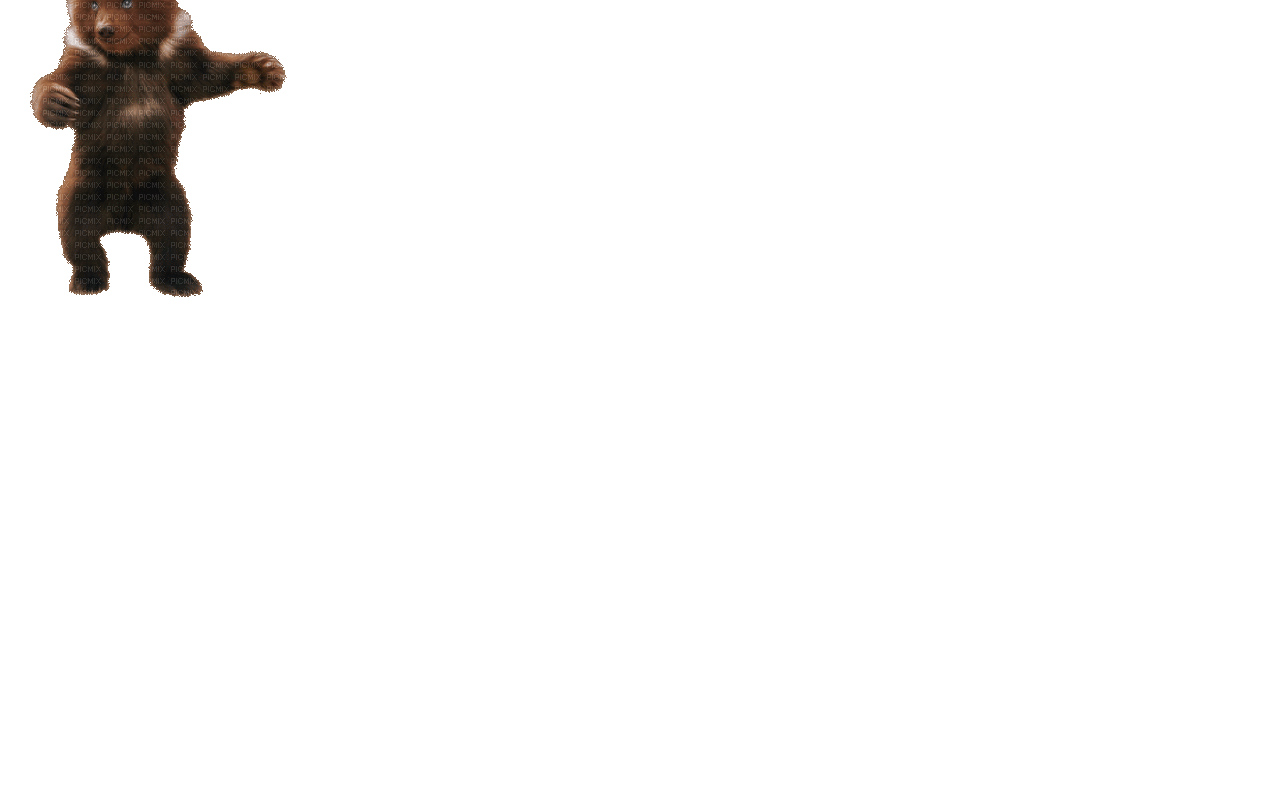
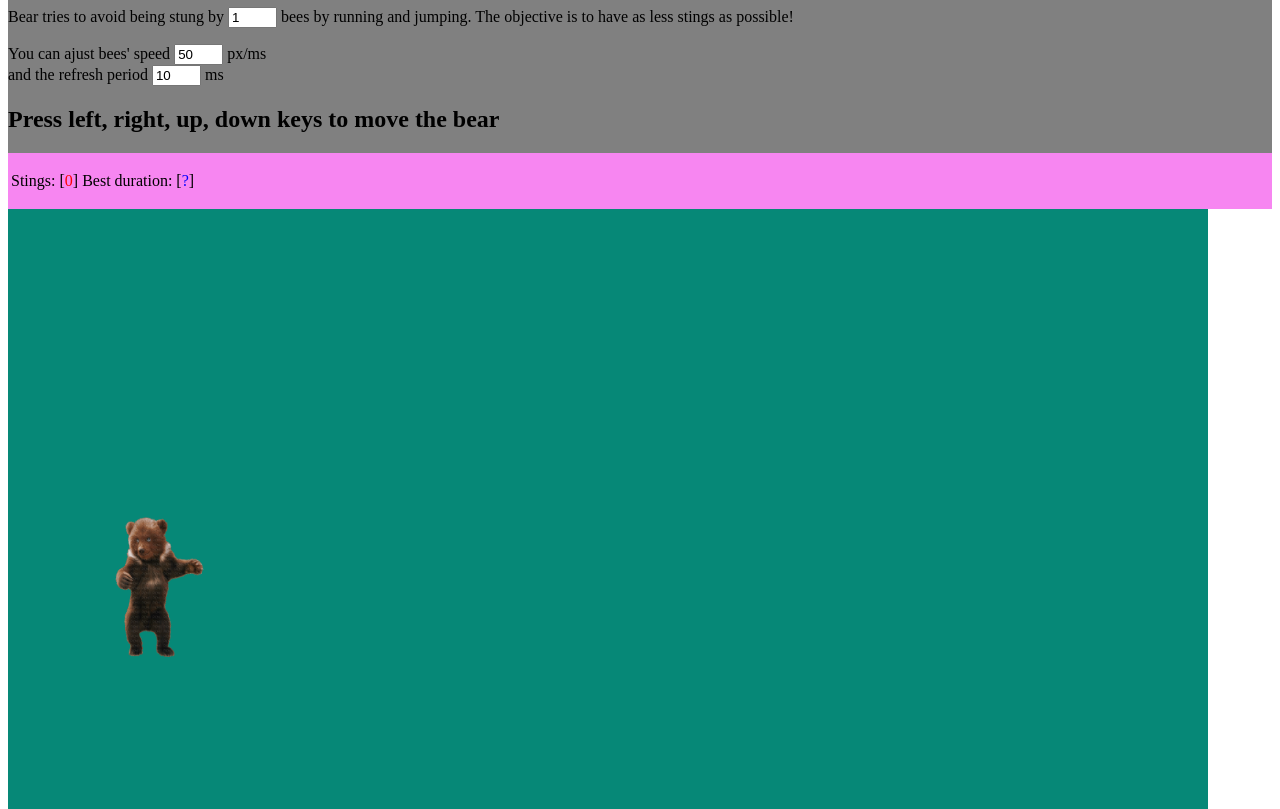
Before and after one commit to Alistair-B-HW/Lab_2, a website: page index.html in a window 1280 px wide. Shown: the part 81-890 px from the top of the page. Before the commit the page ends 800 px from the top, so only its background shows below. Drawn offline with Linux system fonts and the light colour scheme.

Commit message:
BMove and CSS Added css to allow bear to move

```diff
--- /dev/null
+++ b/game.css
@@ -0,0 +1,40 @@
+#bear {
+  position: absolute;
+  left: 100px;
+  /*top: 240px;*/
+  width: 100px;
+  height: 160px;
+}
+
+#board {
+  position: absolute;
+  height: 600px;
+  width: 1200px;
+  background-color: rgb(6, 136, 119);
+  align-content: center;
+  align-self: center;
+}
+
+#title {
+  background-color: rgb(128, 128, 128);
+  align-content: center;
+  align-self: center;
+}
+
+#scores {
+  background-color: rgb(247, 134, 241);
+  align-content: center;
+  align-self: center;
+}
+
+.location {
+  color: green;
+}
+
+#hits {
+  color: red;
+}
+
+#duration {
+  color: blue;
+}
--- a/game.js
+++ b/game.js
@@ -1,3 +1,11 @@
+function start() {
+  //create bear
+  bear = new Bear();
+
+  // Add an event listener to the keypress event.
+  document.addEventListener("keydown", moveBear, false);
+}
+
 function Bear() {
   this.dBear = 100;
   this.htmlElement = document.getElementById("bear");
@@ -14,13 +22,6 @@ function Bear() {
     this.htmlElement.style.top = this.y + "px";
     this.htmlElement.style.display = "absolute";
   };
-}
-
-function start() {
-  //create bear
-  bear = new Bear();
-  // Add an event listener to the keypress event.
-  document.addEventListener("keydown", moveBear, false);
 }
 
 // Handle keyboad events
@@ -65,3 +66,24 @@ this.move = function (xDir, yDir) {
   this.y += this.dBear * yDir;
   this.display();
 };
+
+this.fitBounds = function () {
+  let parent = this.htmlElement.parentElement;
+  let iw = this.htmlElement.offsetWidth;
+  let ih = this.htmlElement.offsetHeight;
+  let l = parent.offsetLeft;
+  let t = parent.offsetTop;
+  let w = parent.offsetWidth;
+  let h = parent.offsetHeight;
+  if (this.x < 0) this.x = 0;
+  if (this.x > w - iw) this.x = w - iw;
+  if (this.y < 0) this.y = 0;
+  if (this.y > h - ih) this.y = h - ih;
+};
+
+this.move = function (xDir, yDir) {
+  this.fitBounds(); //we add this instruction to keep bear within board
+  this.x += this.dBear * xDir;
+  this.y += this.dBear * yDir;
+  this.display();
+};
--- a/index.html
+++ b/index.html
@@ -1,20 +1,37 @@
 <!DOCTYPE html>
 <html lang="en">
   <head>
-    <meta charset="UTF-8" />
-    <meta name="viewport" content="width=device-width, initial-scale=1.0" />
-    <meta http-equiv="X-UA-Compatible" content="ie=edge" />
+    <meta http-equiv="Content-Type" content="text/html; charset=UTF-8" />
+    <link rel="stylesheet" type="text/css" href="game.css" media="all" />
+    <meta name="viewport" content="width=device-width, initial-scale=1" />
     <title>Bear Game</title>
     <script src="game.js"></script>
     <script>
       var bear;
     </script>
   </head>
-  <body onLoad="start();">
-    <div id="title"></div>
-    <div id="scores"></div>
+  <body onload="start()" ;>
+    <div id="title">
+      <h1>Help the bear escape the bees !</h1>
+      <p>Bear tries to avoid being stung by <input type="text" id="nbBees" value="1" size="3"> bees by running and jumping. The objective is to have as less stings as possible!</p>
+      <p>You can ajust bees' speed <input type="text" id="speedBees" value="50" size="3"> px/ms
+          <br> and the refresh period <input type="text" id="periodTimer" value="10" size="3"> ms </p>
+      <h2>Press left, right, up, down keys to move the bear</h2>
+      <div id="scores">
+        <table>
+            <tr>
+                <td>
+                    <p>Stings: [<span id="hits">0</span>]</p>
+                </td>
+                <td>
+                    <p>Best duration: [<span id="duration">?</span>]</p>
+                </td>
+            </tr>
+        </table>
+
+    </div>
     <div id="board">
-      <img src="./images/bear.gif" id="bear" alt="bear" />
+        <img src="./images/bear.gif" id="bear" alt="bear">
     </div>
-  </body>
+</body>
 </html>
```
